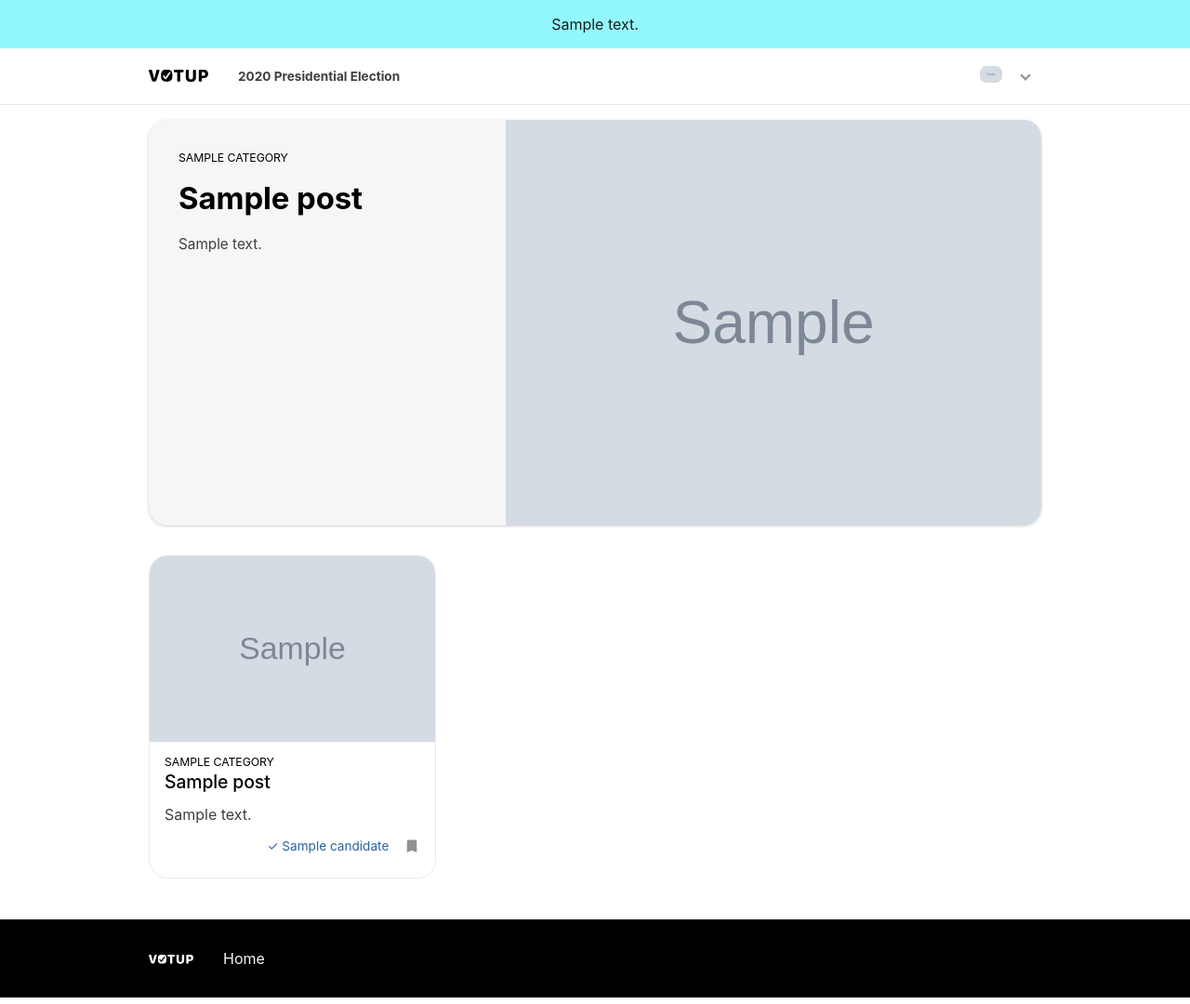
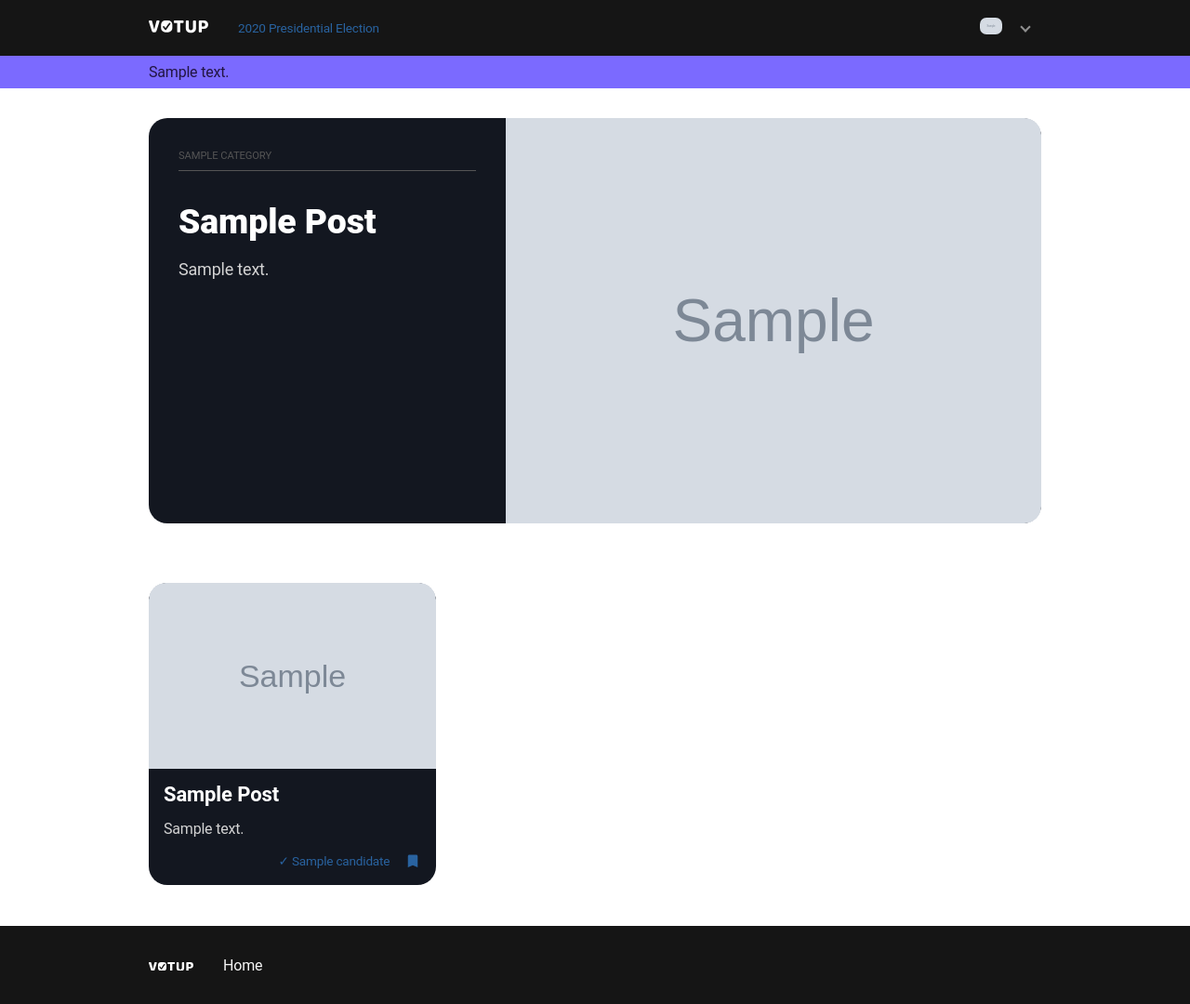
Before and after one commit to mileeme/votup, a Django app: page / in a window 1280 px wide. Shown: the whole page at 93% size. Run offline with Django 3.2, Linux system fonts and the light colour scheme; a user stored in the database is signed in; tables that the repository leaves empty hold one stand-in row (values such as "Sample post"); grey boxes marked "Sample" are stand-in pictures; some libraries are stand-ins or nearby versions.

Commit message:
new repository start

```diff
--- a/posts/static/css/main.css
+++ b/posts/static/css/main.css
@@ -44,63 +44,101 @@
 }
 
 .dropdown:hover, .dropdown:active {
-  background-color: rgba(41, 99, 160, 0.06);
+  background-color: rgba(0, 0, 0, 0.35);
 }
 
 .dropdown-content {
   position: absolute;
   top: 50px;
-  background-color: #fff;
+  background-color: #151515;
   min-width: 100px;
   z-index: 1;
   right: 0;
-  box-shadow: 0 1px 10px -4px #909090;
+  border-radius: 12px;
+  box-shadow: 0 4px 5px -2px #909090;
 }
 
 .dropdown-content a {
   display: block;
-  padding: 1rem;
+  padding: 0.75rem;
 }
 
 .dropdown-content a:hover {
-  background: #f6f6f6;
+  background: #000;
+}
+
+.dropdown-content a:first-child:hover {
+  border-top-left-radius: 12px;
+  border-top-right-radius: 12px;
+}
+
+.dropdown-content a:last-child:hover {
+  border-bottom-left-radius: 12px;
+  border-bottom-right-radius: 12px;
 }
 
 .nav-profile-link-img:hover, .nav-profile-link-img:active {
   padding: 0.5rem 0.5rem 0.35rem 0.5rem;
   margin: -0.5rem -0.5rem -0.35rem -0.5rem;
   border-radius: 30%;
-  background-color: rgba(41, 99, 160, 0.06);
+  background-color: rgba(0, 0, 0, 0.35);
 }
 
 .nav-profile-link-text:hover, .nav-profile-link-text:active {
   padding: 0.5rem 0.5rem 0.6rem 0.5rem;
   margin: -0.5rem -0.5rem -0.6rem -0.5rem;
   border-radius: 30%;
-  background-color: rgba(41, 99, 160, 0.06);
+  background-color: rgba(0, 0, 0, 0.35);
 }
 
 /* index pg */
 .main-heading {
   width: 100%;
-  background-color: #93f8fd;
-  padding: 1rem;
-  text-align: center;
+  background-color: rgba(90, 69, 255, 0.8);
+  padding: 0.5rem;
+  margin-bottom: 1rem;
+}
+
+@media (min-width: 48rem) {
+  .main-heading {
+    margin-bottom: 2rem;
+  }
 }
 
 .main-heading p {
-  font-family: -apple-system, BlinkMacSystemFont, "Segoe UI", "Roboto", "Oxygen", "Ubuntu", "Fira Sans", "Droid Sans", "Helvetica Neue", sans-serif;
+  font-family: "Roboto", "Open Sans", "Helvetica", sans-serif;
   text-transform: none;
-  color: #1D1D1D;
+  color: #221542;
+}
+
+.container-featured-header {
+  margin-left: 1rem;
+  margin-right: 1rem;
+  margin-bottom: 1rem;
+  padding-bottom: 2rem;
+}
+
+@media (min-width: 48rem) {
+  .container-featured-header {
+    margin-left: auto;
+    margin-right: auto;
+    width: 100%;
+    max-width: 720px;
+  }
+}
+
+@media (min-width: 62rem) {
+  .container-featured-header {
+    max-width: 960px;
+  }
 }
 
 .featured-header {
-  background-color: #f6f6f6;
+  background-color: #131720;
   margin-top: 1rem;
   display: grid;
   align-items: start;
   justify-content: center;
-  box-shadow: 0 1px 5px -2px #909090, 0 0 10px -10px #909090;
   border-radius: 20px;
 }
 
@@ -163,35 +202,38 @@
     border-top-right-radius: 18px;
     border-bottom-right-radius: 18px;
   }
-  .featured-header .featured-post-image img:hover, .featured-header .featured-post-image img:active {
-    filter: saturate(130%);
-    transform: scale(1.05);
-    transition: transform .6s;
-  }
+}
+
+.featured-header .featured-post-image img:hover, .featured-header .featured-post-image img:active {
+  filter: saturate(130%);
+  transform: scale(1.05);
+  transition: transform .6s;
 }
 
 .featured-header h1 {
-  color: #000;
+  color: #fff;
+  margin-top: 1rem;
 }
 
 @media (min-width: 48rem) {
   .featured-header h1 {
-    font-size: 2.057rem;
-  }
-}
-
-.featured-header h2 {
-  color: #5A45FF;
-}
-
-.featured-header a {
-  text-decoration: none;
+    font-size: 2.3375rem;
+    margin-top: 2rem;
+  }
+}
+
+.featured-header h6 {
+  color: #555555;
+  font-size: 0.7rem;
+  border-bottom: 1px solid #555555;
+  padding-bottom: 0.5rem;
 }
 
 .featured-header p {
-  font-size: 0.95625rem;
+  font-size: 1.125rem;
   line-height: 1.6rem;
-  font-family: -apple-system, BlinkMacSystemFont, "Segoe UI", "Roboto", "Oxygen", "Ubuntu", "Fira Sans", "Droid Sans", "Helvetica Neue", sans-serif;
+  font-family: "Roboto", "Open Sans", "Helvetica", sans-serif;
+  color: #D3D3D3;
 }
 
 /* card */
@@ -203,7 +245,7 @@
   display: grid;
   grid-gap: 1rem;
   row-gap: 1rem;
-  overflow: hidden;
+  overflow: visible;
 }
 
 .card-post-wrapper:not(:first-child) {
@@ -222,8 +264,15 @@
   }
 }
 
+.card-post-wrapper h4 {
+  font-weight: 700;
+  color: #fff;
+}
+
 .card-post-wrapper p {
-  font-family: -apple-system, BlinkMacSystemFont, "Segoe UI", "Roboto", "Oxygen", "Ubuntu", "Fira Sans", "Droid Sans", "Helvetica Neue", sans-serif;
+  font-family: "Roboto", "Open Sans", "Helvetica", sans-serif;
+  color: #D3D3D3;
+  line-height: 1.325;
 }
 
 .card-post {
@@ -232,9 +281,8 @@
   align-items: start;
   grid-gap: 0.8rem;
   border-radius: 20px;
-  background: #fff;
-  border: 1px solid #e9e9e9;
-  padding-bottom: 1.5rem;
+  background-color: #131720;
+  padding-bottom: 1rem;
   height: 100%;
 }
 
@@ -268,7 +316,7 @@
 
 .card-post .card-post-btns {
   font-size: 13.6px;
-  font-family: -apple-system, BlinkMacSystemFont, "Segoe UI", "Roboto", "Oxygen", "Ubuntu", "Fira Sans", "Droid Sans", "Helvetica Neue", sans-serif;
+  font-family: "Roboto", "Open Sans", "Helvetica", sans-serif;
   display: flex;
   justify-content: flex-end;
   align-items: center;
@@ -768,14 +816,14 @@
 }
 
 .menu {
-  border: solid #3F3F3F;
+  border: solid #fff;
   border-width: 2px 0 2px 0;
   display: inline-block;
   padding: 2px 6px;
 }
 
 .arrow {
-  border: solid #3F3F3F;
+  border: solid #555555;
   border-width: 0 2px 2px 0;
   display: inline-block;
   padding: 3px;
@@ -800,15 +848,15 @@
   padding: 0.4rem;
   margin: -0.4rem;
   border-radius: 30%;
-  background-color: rgba(41, 99, 160, 0.05);
+  background-color: rgba(0, 0, 0, 0.35);
 }
 
 .bookmark {
-  fill: #909090;
+  fill: #2963a0;
 }
 
 .bookmarked {
-  fill: #909090;
+  fill: #2963a0;
 }
 
 .read-time {
@@ -1262,7 +1310,7 @@ table {
 
 body {
   font: "Georgia", "Times New Roman", serif 16px normal 400 1.6;
-  color: #3F3F3F;
+  color: #555555;
   letter-spacing: -0.2px;
   position: relative;
   min-height: 100vh;
@@ -1270,8 +1318,24 @@ body {
 
 @media (min-width: 48rem) {
   body {
-    letter-spacing: 0;
-  }
+    letter-spacing: 0.3;
+  }
+}
+
+.bg-black {
+  background-color: #000;
+}
+
+.bg-near-black {
+  background-color: #0E0E0E;
+}
+
+.bg-dark-gray {
+  background-color: #151515;
+}
+
+.bg-near-white {
+  background-color: #ECECEC;
 }
 
 .bg-gray {
@@ -1279,7 +1343,7 @@ body {
 }
 
 h1, h2, h3, h4, h5, h6 {
-  font-family: -apple-system, BlinkMacSystemFont, "Segoe UI", "Roboto", "Oxygen", "Ubuntu", "Fira Sans", "Droid Sans", "Helvetica Neue", sans-serif;
+  font-family: "Roboto", "Open Sans", "Helvetica", sans-serif;
   line-height: 1.2;
   font-weight: 500;
   letter-spacing: -0.1px;
@@ -1290,12 +1354,12 @@ h1, h2, h3, h4, h5, h6 {
 
 h1 {
   font-size: 2.2rem;
-  font-weight: 700;
+  font-weight: 900;
 }
 
 @media (min-width: 48rem) {
   h1 {
-    font-size: 2.42rem;
+    font-size: 2.75rem;
     margin-top: 1rem;
   }
 }
@@ -1326,7 +1390,7 @@ h4 {
 
 @media (min-width: 48rem) {
   h4 {
-    font-size: 1.21rem;
+    font-size: 1.375rem;
   }
 }
 
@@ -1348,7 +1412,7 @@ h6 {
 
 @media (min-width: 48rem) {
   h6 {
-    font-size: 0.77rem;
+    font-size: 0.875rem;
   }
 }
 
@@ -1411,12 +1475,11 @@ article {
 }
 
 nav {
-  border-bottom: 1px solid #e9e9e9;
   background: #fff;
 }
 
 nav a {
-  color: #3F3F3F;
+  color: #555555;
 }
 
 nav a:hover, nav a:active {
@@ -1424,8 +1487,8 @@ nav a:hover, nav a:active {
 }
 
 .nav {
-  font-family: -apple-system, BlinkMacSystemFont, "Segoe UI", "Roboto", "Oxygen", "Ubuntu", "Fira Sans", "Droid Sans", "Helvetica Neue", sans-serif;
-  font-weight: 500;
+  font-family: "Roboto", "Open Sans", "Helvetica", sans-serif;
+  font-weight: 400;
   height: 60px;
   display: flex;
   flex-direction: row;
@@ -1447,6 +1510,7 @@ nav a:hover, nav a:active {
 
 .nav .link {
   font-size: 13.6px;
+  color: #2963a0;
   border-radius: 12px;
   padding: .5rem 1rem;
 }
@@ -1455,18 +1519,12 @@ nav a:hover, nav a:active {
   background-color: rgba(41, 99, 160, 0.06);
 }
 
-@media (min-width: 48rem) {
-  .nav .link {
-    font-weight: 700;
-  }
-}
-
 .nav .nav-link-bg {
   background-color: rgba(41, 99, 160, 0.06);
 }
 
 .logo svg {
-  fill: #000;
+  fill: #fff;
   width: 4rem;
 }
 
@@ -1481,8 +1539,9 @@ main a:hover, main a:active {
 
 /* footer */
 footer {
-  background: #000;
-  font-family: -apple-system, BlinkMacSystemFont, "Segoe UI", "Roboto", "Oxygen", "Ubuntu", "Fira Sans", "Droid Sans", "Helvetica Neue", sans-serif;
+  background: #151515;
+  font-family: "Roboto", "Open Sans", "Helvetica", sans-serif;
+  border-top: 1px solid #151515;
   position: absolute;
   bottom: 0;
   color: #f6f6f6;
--- a/posts/static/js/index.js
+++ b/posts/static/js/index.js
@@ -1,5 +1,4 @@
 document.addEventListener('DOMContentLoaded', function () {
-
     // get logged in user id
     const user_id = JSON.parse(document.getElementById("user-id").textContent);
 
--- a/posts/static/scss/_components.scss
+++ b/posts/static/scss/_components.scss
@@ -54,31 +61,50 @@
         padding: 0.5rem 0.5rem 0.6rem 0.5rem;
         margin: -0.5rem -0.5rem -0.6rem -0.5rem;
         border-radius: 30%;
-        background-color: transparentize($color: $navy, $amount: 0.94);
+        background-color: transparentize($color: $black, $amount: 0.65);
     }
 }
 
 /* index pg */
 .main-heading {
     width: 100%;
-    background-color: $cyan;
-    padding: $padding-1;
-    text-align: center;
+    background-color: transparentize($color: $purple, $amount: 0.2);
+    padding: 0.5rem;
+    // text-align: center;
+    // border-bottom: 1px solid transparentize($color: $font-color, $amount: .5);
+    margin-bottom: $margin-1;
+    @include screen(md) { margin-bottom: $margin-2; }
     p {
         font-family: $font-family-sans-serif;
         // font-size: $font-size * $small;
         text-transform: none;
-        color: $dark-gray;
+        color: $dark-purple;
+    }
+}
+.container-featured-header {
+    margin-left: $container-mobile-margin;
+    margin-right: $container-mobile-margin;
+    margin-bottom: $margin-1;
+    padding-bottom: $padding-2;
+    // border-bottom: 1px solid $gray;
+    @include screen(md) {
+        margin-left: $container-margin;
+        margin-right: $container-margin;
+        width: $container-width;
+        @include container(md);
+    }
+    @include screen(lg) {
+        @include container(lg);
     }
 }
 .featured-header {
-    background-color: lighten($gray, 40%);
+    background-color: $dark-navy;
     margin-top: $margin-1;
     display: grid;
     align-items: start;
     justify-content: center;
-    box-shadow: 0 1px 5px -2px $gray,
-                0 0 10px -10px $gray;
+    // box-shadow: 0 1px 5px -2px $gray,
+    //             0 0 10px -10px $gray;
     border-radius: 20px;
     div:nth-of-type(1) { order: 2; }
     div:nth-of-type(2) { order: 1; }
@@ -93,12 +119,18 @@
             padding: $padding-2;
         }
     }
+    // .featured-content-heading {
+    //     border-bottom: 1px solid $gray;
+    //     padding-bottom: $padding-1;
+    //     margin-bottom: $margin-1;
+    // }
     .featured-post-image {
         height: 250px;
         overflow: hidden;
-        border-top-right-radius: 18px;
-        border-bottom-right-radius: 18px;
         @include screen(md) {
+            border-top-left-radius: 0;
+            border-top-right-radius: 18px;
+            border-bottom-right-radius: 18px;
             // height: 350px;
             height: 100%;
             overflow: hidden;
@@ -114,30 +146,33 @@
                 border-top-left-radius: 0;
                 border-top-right-radius: 18px;
                 border-bottom-right-radius: 18px;
-                &:hover, &:active {
-                    filter: saturate(130%);
-                    transform: scale(1.05);
-                    transition: transform .6s;
-                }
+            }
+            &:hover, &:active {
+                filter: saturate(130%);
+                transform: scale(1.05);
+                transition: transform .6s;
             }
         }
     }
     h1 {
-        color: $black;
+        color: $white;
+        margin-top: $margin-1;
         @include screen(md) {
             font-size: $h1 * $small;
+            margin-top: $margin-2;
         }
     }
-    h2 {
-        color: $purple;
-    }
-    a {
-        text-decoration: none;
+    h6 {
+        color: $font-color;
+        font-size: $h6-sm;
+        border-bottom: 1px solid $font-color;
+        padding-bottom: 0.5rem;
     }
     p {
-        font-size: $font-size-18 * $small;
+        font-size: $font-size-18;
         line-height: $line-height-18;
         font-family: $font-family-sans-serif;
+        color: $light-gray;
     }
 }
 
@@ -150,7 +185,7 @@
     // align-items: start;
     grid-gap: $padding-1;
     row-gap: 1rem;
-    overflow: hidden;
+    overflow: visible;
     &:not(:first-child) {
         margin-top: $margin-2;
     }
@@ -162,8 +197,14 @@
         row-gap: 2.5rem;
         border-bottom: 0;
     }
+    h4 {
+        font-weight: $font-weight-700;
+        color: $white;
+    }
     p {
         font-family: $font-family-sans-serif;
+        color: $light-gray;
+        line-height: 1.325;
     }
 }
 .card-post {
@@ -172,9 +213,11 @@
     align-items: start;
     grid-gap: 0.8rem;
     border-radius: 20px;
-    background: $white;
-    border: $border-width $border-style lighten($gray, 35%);
-    padding-bottom: 1.5rem;
+    background-color: $dark-navy;
+    // box-shadow: 0 1px 5px -2px $gray,
+    //             0 0 10px -10px $gray;
+    // border: $border-width $border-style lighten($gray, 35%);
+    padding-bottom: 1rem;
     height: 100%;
     .card-post-img {
         height: 200px;
@@ -655,14 +698,14 @@
         padding: 0.4rem;
         margin: -0.4rem;
         border-radius: 30%;
-        background-color: transparentize($color: $navy, $amount: 0.95);
+        background-color: transparentize($color: $black, $amount: 0.65);
     }
 }
 .bookmark {
-    fill: $gray;
+    fill: $navy;
 }
 .bookmarked {
-    fill: $gray;
+    fill: $navy;
 }
 .read-time {
     margin: 0 $margin-1;
--- a/posts/static/scss/_variables.scss
+++ b/posts/static/scss/_variables.scss
@@ -17,13 +17,15 @@ $breakpoints: (
 
 // fonts
 $font-family-serif: 'Georgia', 'Times New Roman', serif !default;
-$font-family-sans-serif: -apple-system, BlinkMacSystemFont, 'Segoe UI', 'Roboto', 'Oxygen', 'Ubuntu', 'Fira Sans', 'Droid Sans', 'Helvetica Neue', sans-serif !default;
+$font-family-sans-serif: "Roboto", "Open Sans", "Helvetica", sans-serif !default;
 $font-size: 16px !default;
 $line-height: 1.6 !default;
 $font-style: normal !default;
+$font-weight-300: 300 !default;
 $font-weight-400: 400 !default;
 $font-weight-500: 500 !default;
 $font-weight-700: 700 !default;
+$font-weight-900: 900 !default;
 
 // post font sizes
 $font-size-18: 1.125rem;
@@ -32,13 +34,21 @@ $font-size-20: 1.3rem;
 $line-height-20: 2rem;
 
 // colors
-$font-color: #3F3F3F !default;
+$font-color: #555555 !default;
 $black: #000 !default;
+$near-black: #0E0E0E !default;
+$dark-gray: #151515 !default;
+$main-heading-gray: #1b1b1b !default;
+$dark-gray: #1D1D1D !default;
 $gray: #909090 !default;
-$dark-gray: #1D1D1D !default;
+$light-gray: #D3D3D3 !default;
+$near-white: #ECECEC !default;
 $white: #fff !default;
+$dark-purple: #221542 !default;
 $purple: #5A45FF !default;
+$light-purple: #7e6eff !default;
 $cyan: #93f8fd !default;
+$dark-navy: #131720 !default;
 $navy: #2963a0 !default;
 
 // container
@@ -52,6 +62,7 @@ $container-mobile-margin: 1rem !default;
 
 // Body
 $small: 0.85 !default;
+$letter-spacing-body: 0.3 !default;
 
 // Mobile
 $letter-spacing-mobile: -0.2px;
@@ -69,7 +80,7 @@ $h4-sm: 1.1rem !default;
 $h5-sm: 1rem !default;
 $h6-sm: 0.7rem !default;
 
-$multiplier: 1.1 !default;
+$multiplier: 1.25 !default;
 $h1: $h1-sm * $multiplier !default;
 $h2: $h2-sm * $multiplier !default;
 $h3: $h3-sm * $multiplier !default;
--- a/posts/static/scss/main.scss
+++ b/posts/static/scss/main.scss
@@ -9,11 +9,15 @@ body {
     color: $font-color;
     letter-spacing: $letter-spacing-mobile;
     @include screen(md) {
-        letter-spacing: 0;
+        letter-spacing: $letter-spacing-body;
     }
     position: relative;
     min-height: 100vh;
 }
+.bg-black { background-color: $black; }
+.bg-near-black { background-color: $near-black; }
+.bg-dark-gray { background-color: $dark-gray; }
+.bg-near-white { background-color: $near-white; }
 .bg-gray { background-color: lighten($gray, 41%);}
 
 h1, h2, h3, h4, h5, h6 {
@@ -29,7 +33,7 @@ h1, h2, h3, h4, h5, h6 {
 
 h1 {
     font-size: $h1-sm;
-    font-weight: $font-weight-700;
+    font-weight: $font-weight-900;
     @include screen(md) {
         font-size: $h1;
         margin-top: $margin-1;
@@ -122,7 +126,7 @@ article {
 
 // nav
 nav {
-    border-bottom: $border-width $border-style lighten($gray, 35%);
+    // border-bottom: $border-width $border-style lighten($gray, 35%);
     background: $white;
     a {
         color: $font-color;
@@ -133,7 +137,7 @@ nav {
 }
 .nav {
     font-family: $font-family-sans-serif;
-    font-weight: $font-weight-500;
+    font-weight: $font-weight-400;
     height: 60px;
     display: flex;
     flex-direction: row;
@@ -149,12 +153,12 @@ nav {
     }
     .link {
         font-size: $font-size * $small;
+        color: $navy;
         border-radius: 12px;
         padding: .5rem 1rem;
         &:hover, &:active {
             background-color: transparentize($color: $navy, $amount: 0.94);
         }
-        @include screen(md) { font-weight: $font-weight-700; }
     }
     .nav-link-bg {
         background-color: transparentize($color: $navy, $amount: 0.94);
@@ -163,7 +167,7 @@ nav {
 .logo {
     // margin-right: 2rem;
     svg {
-        fill: $black;
+        fill: $white;
         width: 4rem;
     }
 }
@@ -180,8 +184,9 @@ main {
 
 /* footer */
 footer {
-    background: $black;
+    background: $dark-gray;
     font-family: $font-family-sans-serif;
+    border-top: 1px solid $dark-gray;
     position: absolute;
     bottom: 0;
     color: lighten($gray, 40%);
--- a/posts/templates/posts/base.html
+++ b/posts/templates/posts/base.html
@@ -17,22 +17,9 @@
     <script src="https://cdn.jsdelivr.net/npm/js-cookie@2/src/js.cookie.min.js"></script>
 </head>
 
-<body class="{% active_link 'posts:index' 'bg-gray' strict=True %}">
-    <!-- heading -->
-    {% if request.path_info == "/" %}
-    {% if featured_messages %}
-    <div class="main-heading">
-        {% for featured in featured_messages %}
-        <div class="container">
-            <p>{{ featured.message }}</p>
-        </div>
-        {% endfor %}
-    </div>
-    {% endif %}
-    {% endif %}
-
+<body class="{% active_link 'posts:index' 'bg-black' strict=True %}">
     <!-- nav -->
-    <nav class="{% if request.path_info != '/' %}bg-gray{% endif %}">
+    <nav class="{% if request.path_info != '/' %}bg-gray{% else %}bg-dark-gray{% endif %}">
         <div class="nav container">
             <div class="nav-links">
                 <a class="logo" href="{% url 'posts:index' %}">
@@ -79,6 +66,19 @@
         </div>
     </nav>
 
+    <!-- heading -->
+    {% if request.path_info == "/" %}
+        {% if featured_messages %}
+        <div class="main-heading">
+            {% for featured in featured_messages %}
+            <div class="container">
+                <p>{{ featured.message }}</p>
+            </div>
+            {% endfor %}
+        </div>
+        {% endif %}
+        {% endif %}
+
     <!-- main -->
     <main>
     {% block body %}
@@ -86,7 +86,7 @@
     </main>
 
     <!-- footer -->
-    <footer>
+    <footer class="{% active_link 'posts:index' 'bg-black' strict=True %}">
     <div class="container footer-content">
     <a class="logo-footer" href="{% url 'posts:index' %}">
         <svg xmlns="http://www.w3.org/2000/svg" viewBox="0 0 353.61 72.54"><g id="Layer_2" data-name="Layer 2"><g id="Layer_1-2" data-name="Layer 1"><path d="M18.16,62.32.24,6.71A5,5,0,0,1,5,.18h9.83a5,5,0,0,1,4.84,3.73L32.22,52h.93L45.33,4A5,5,0,0,1,50.18.18h8.63a5,5,0,0,1,4.77,6.49L46.14,62.23a12,12,0,0,1-11.45,8.41h-5.1A12,12,0,0,1,18.16,62.32Z" /><path d="M169.14,65.64V15.58a1,1,0,0,0-1-1H153.82a5,5,0,0,1-5-5V5.18a5,5,0,0,1,5-5h48.55a5,5,0,0,1,5,5v4.4a5,5,0,0,1-5,5H188a1,1,0,0,0-1,1V65.64a5,5,0,0,1-5,5h-7.87A5,5,0,0,1,169.14,65.64Z" /><path d="M328.22.18a25.27,25.27,0,0,1,25.39,25.16C353.53,40.24,342.76,50,327.14,50H315.28V65.64a5,5,0,0,1-5,5h-7.92a5,5,0,0,1-5-5V5.18a5,5,0,0,1,5-5ZM315.28,36.46h8.1c7.62,0,12.11-3.91,12.11-11.23S331.05,14,323.48,14h-8.2Z" /><path d="M238,44.42c0,8.2,4.5,13,12.45,13s12.46-4.83,12.46-13V5.18a5,5,0,0,1,5-5h7.87a5,5,0,0,1,5,5V46.32c0,15.82-12,26.22-30.33,26.22s-30.32-10.4-30.32-26.22V5.18a5,5,0,0,1,5-5H233a5,5,0,0,1,5,5Z" /><path d="M115.18,0H98.11a25,25,0,0,0-25,25V45a25,25,0,0,0,25,25h17.07a25,25,0,0,0,25-25V25A25,25,0,0,0,115.18,0Zm12.65,21.5c-6.29,6.34-11.32,14.4-16.18,22.2-2.5,4-5.09,8.17-7.8,12a4.29,4.29,0,0,1-3.46,1.82h0a4.31,4.31,0,0,1-3.46-1.74c-1.14-1.54-3.09-4-5.14-6.66-2.8-3.58-5.68-7.28-7.25-9.46a4.31,4.31,0,0,1,7-5c1.47,2,4.43,5.83,7,9.18l1.59,2c1.39-2.15,2.78-4.38,4.22-6.68,5.11-8.21,10.4-16.69,17.38-23.72a4.31,4.31,0,0,1,6.11,6.07Z" /></g></g></svg>
--- a/posts/templates/posts/index.html
+++ b/posts/templates/posts/index.html
@@ -7,17 +7,21 @@
 <!-- feature posts -->
 {% if featured_post %}
 {% for post in featured_post %}
-<div class="container featured-header">
+<div class="container-featured-header ">
+    <div class="featured-header">
         <div class="featured-content">
+            <div class="featured-content-heading">
                 <h6>{{ post.category }}</h6>
-        <h1><a href="{% url 'posts:post' post.slug %}">{{ post.title }}</a></h1>
-        <a href="{% url 'posts:post' post.slug %}"><p class="mt-1">{{ post.feature_summary }}</p></a>
+                <h1><a href="{% url 'posts:post' post.slug %}">{{ post.title|title }}</a></h1>
+            </div>
+            <p class="mt-1"><a href="{% url 'posts:post' post.slug %}">{{ post.feature_summary }}</a></p>
         </div>
         {% if post.image %}
         <div class="featured-post-image">
             <a href="{% url 'posts:post' post.slug %}"><img src="{{ post.image }}" alt="{{ post.title }} hero image"></a>
         </div>
         {% endif %}
+    </div>
 </div>
 {% endfor %}
 {% endif %}
@@ -32,8 +36,8 @@
         </div>
         {% endif %}
         <div class="card-post-detail">
-            <h6>{{ post.category }}</h6>
-            <h4><a href="{% url 'posts:post' post.slug %}">{{ post.title }}</a></h4>
+            <!-- <h6>{{ post.category }}</h6> -->
+            <h4><a href="{% url 'posts:post' post.slug %}">{{ post.title|title }}</a></h4>
         </div>
         <div class="card-post-detail">
             <p><a href="{% url 'posts:post' post.slug %}">{{ post.description|truncatechars:60 }}</a></p>
```
Also changed, not shown: other parts of posts/static/css/main.css (+17 -16 lines), other parts of posts/static/scss/_components.scss (+15 -8 lines), readme.md. Lines whose indentation alone changed are shown as unchanged.
